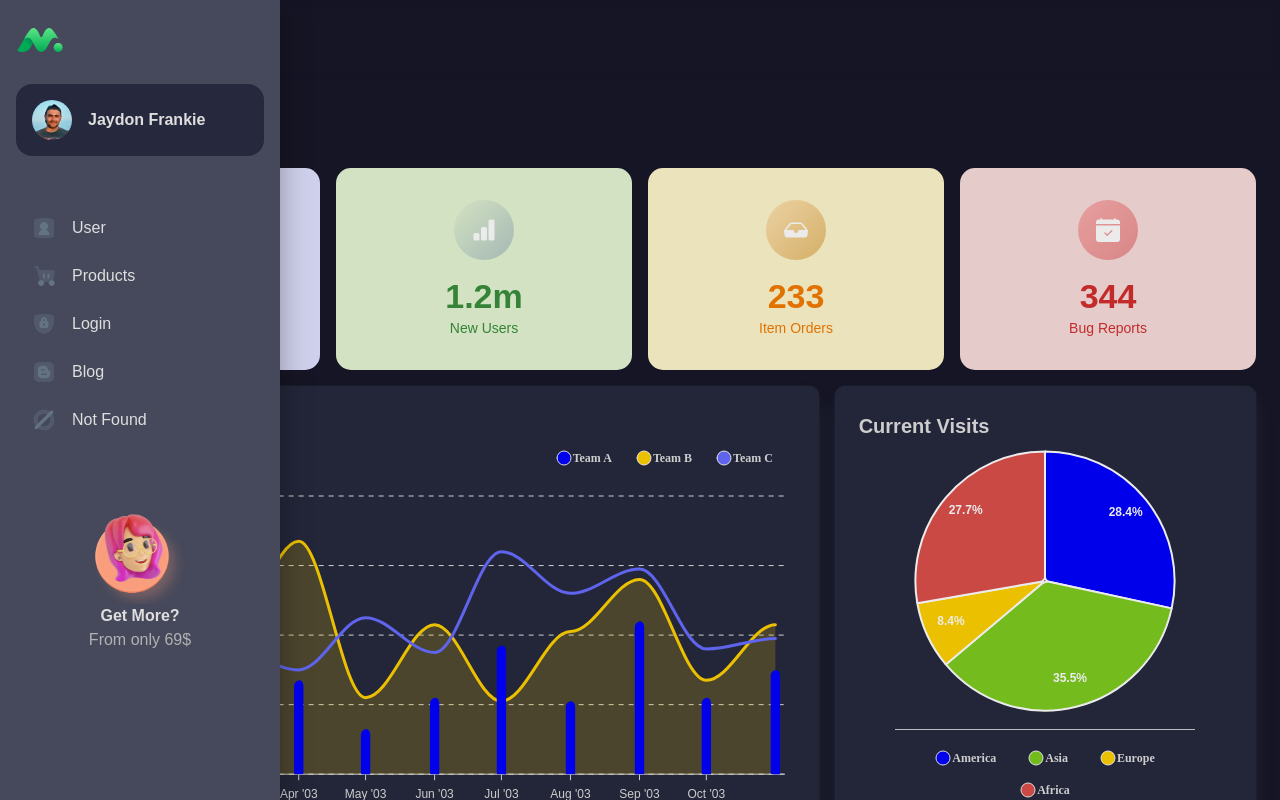
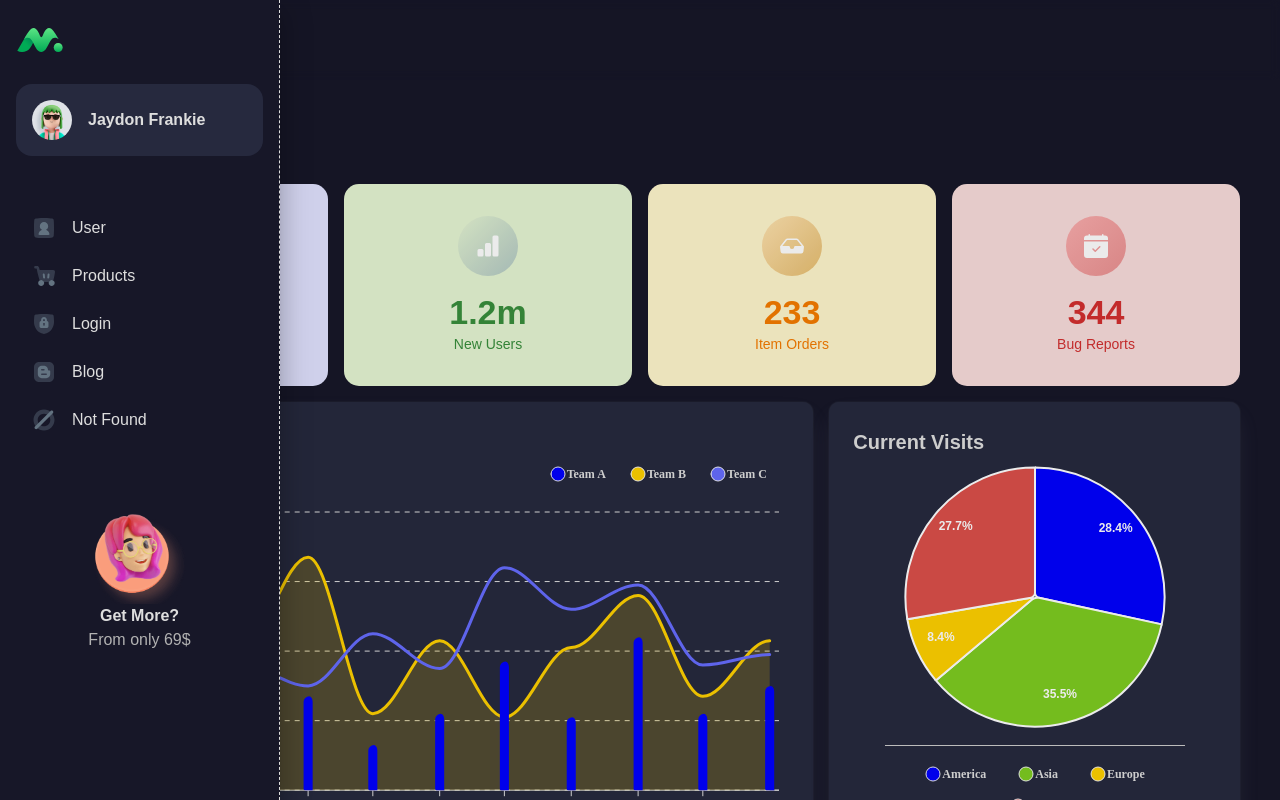
Before and after one commit to MahdiMotallebi/Clone-Material-kit, a React (Create React App) app: page /dashboard in a window 1280 px wide. Both pictures are taken after a click on the button 44 px from the left and 40 px from the top of the page. Shown: the top 800 px of the page. Built offline with nearby package versions, Linux system fonts and the light colour scheme.

Commit message:
Change  avatar

```diff
--- a/src/pages/global/SidebarLeft.tsx
+++ b/src/pages/global/SidebarLeft.tsx
@@ -129,15 +129,17 @@ const SidebarLeft = () => {
           margin="0 auto"
           borderRadius="1rem"
           sx={{
-            background: `${alpha(
-              theme.palette.background[
-                `${theme.palette.mode === 'light' ? 'default' : 'paper'}`
-              ],
-              1
-            )}`
+            background: `${
+              theme.palette.mode === 'light'
+                ? colors.grey['500']
+                : theme.palette.background['paper']
+            }`
           }}
         >
-          <Avatar alt="Remy Sharp" src="/img/user.jpg" />
+          <Avatar
+            alt="Remy Sharp"
+            src="/assets/images/avatars/avatar_default.jpg"
+          />
 
           <Typography
             sx={{
@@ -241,7 +243,9 @@ const SidebarLeft = () => {
           sx={{
             display: { xs: 'block', xl: 'none' },
             '& .MuiDrawer-paper': {
-              width: drawerWidth
+              width: drawerWidth,
+              borderRight: '1px dashed #ddd',
+              background: `${alpha(theme.palette.background.default, 1)}`
             }
           }}
         >
@@ -333,10 +337,14 @@ const SidebarLeft = () => {
                   )}
                 </IconButton>
               </Box>
-              <Box>
-                <Box component="span" textTransform="uppercase">
+              <Box display="flex" alignItems="center">
+                <Typography
+                  component="span"
+                  textTransform="uppercase"
+                  sx={{ color: `${theme.palette.text.primary}` }}
+                >
                   ltr
-                </Box>
+                </Typography>
                 <Switch
                   checked={Ltr}
                   onChange={(e) => handleChange(e)}
@@ -351,7 +359,10 @@ const SidebarLeft = () => {
                 <Box sx={{ marginLeft: 'auto' }}>
                   <Tooltip title="Open settings">
                     <IconButton onClick={handleOpenUserMenu}>
-                      <Avatar alt="Remy Sharp" src="/img/user.jpg" />
+                      <Avatar
+                        alt="Remy Sharp"
+                        src="/assets/images/avatars/avatar_default.jpg"
+                      />
                     </IconButton>
                   </Tooltip>
                   <Menu
@@ -369,29 +380,65 @@ const SidebarLeft = () => {
                     }}
                     open={Boolean(anchorElUser)}
                     onClose={handleCloseUserMenu}
+                    PaperProps={{
+                      elevation: 0,
+                      sx: {
+                        overflow: 'visible',
+                        minWidth: 150,
+                        filter: 'drop-shadow(0px 2px 8px rgba(0,0,0,0.32))',
+                        mt: '1.5',
+                        padding: '0 .5rem',
+                        '& li': {
+                          borderRadius: '.3rem',
+                          textTransform: 'capitalize'
+                        },
+                        '&:before': {
+                          content: '""',
+                          display: 'block',
+                          position: 'absolute',
+                          top: 0,
+                          right: 14,
+                          width: 10,
+                          height: 10,
+                          bgcolor: 'background.paper',
+                          transform: 'translateY(-50%) rotate(45deg)',
+                          zIndex: 0
+                        }
+                      }
+                    }}
                   >
+                    {localStorage.getItem('token') && (
                       <MenuItem
                         sx={{
-                        borderBottom: '1px solid #ddd',
+                          borderBottom: '1px dashed #ddd',
                           borderRaduis: '1rem'
                         }}
                       >
                         <Typography textAlign="center" sx={{ fontWeight: 700 }}>
-                        {state.authInfo['email']}
+                          {state.authInfo['email'] || 'abc@gmail.com'}
                         </Typography>
                       </MenuItem>
+                    )}
 
                     <MenuItem>profile</MenuItem>
                     <MenuItem>account</MenuItem>
                     <MenuItem>setting</MenuItem>
-                    <MenuItem onClick={handleLogout}>logout</MenuItem>
+                    <MenuItem
+                      sx={{
+                        borderTop: '1px dashed #ddd',
+                        borderRaduis: '1rem'
+                      }}
+                      onClick={handleLogout}
+                    >
+                      logout
+                    </MenuItem>
                   </Menu>
                 </Box>
               </Toolbar>
             )}
           </Container>
         </AppBar>
-        <Box p={3}>
+        <Box p={5} height="100vh" sx={{ position: 'relative' }}>
           <Routes>
             <Route path="/" element={<Home />} />
             <Route path="/user" element={<User />} />
```
Lines whose indentation alone changed are shown as unchanged.
